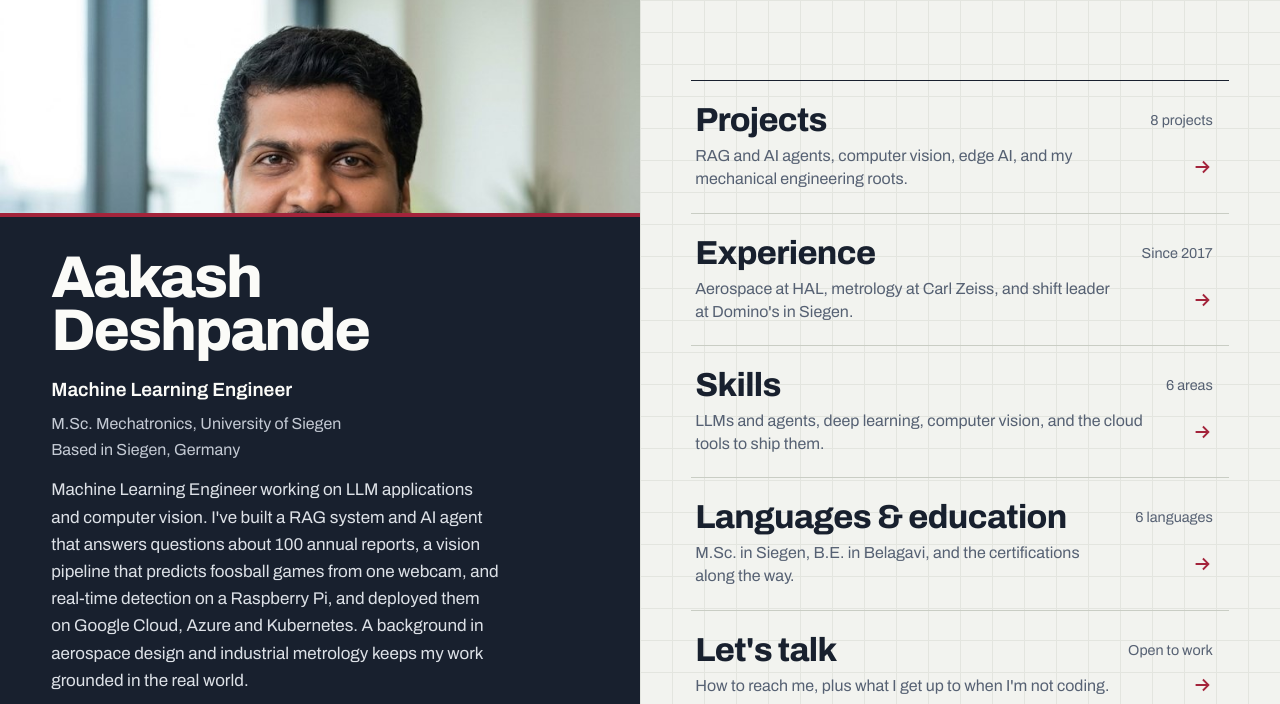
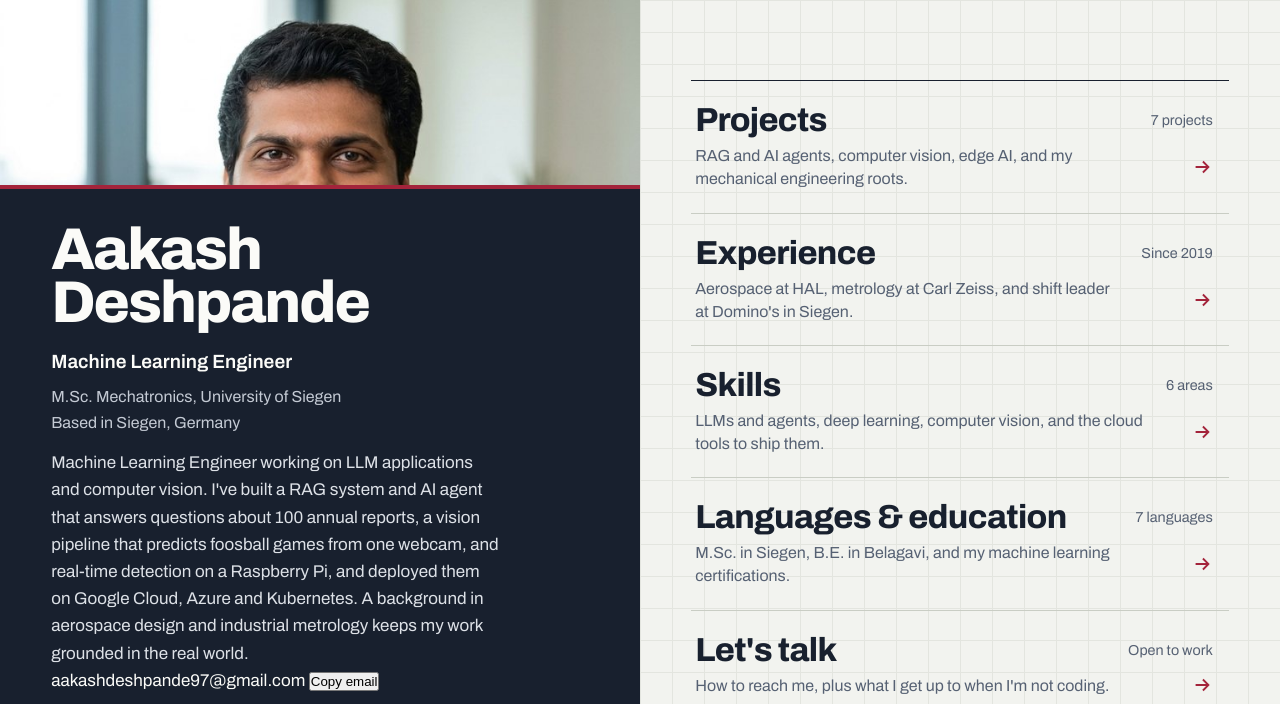
Before and after one commit to AakashDeshpande97/AakashDeshpande97.github.io, a plain HTML site: page index.html in a window 1280 px wide. Shown: the top 704 px of the page. Drawn offline with Linux system fonts and the light colour scheme.

Commit message:
Add files via upload

```diff
--- a/index.html
+++ b/index.html
@@ -20,6 +20,7 @@
       <p class="role">Machine Learning Engineer</p>
       <p class="facts">M.Sc. Mechatronics, University of Siegen<br>Based in Siegen, Germany</p>
       <p class="intro">Machine Learning Engineer working on LLM applications and computer vision. I've built a RAG system and AI agent that answers questions about 100 annual reports, a vision pipeline that predicts foosball games from one webcam, and real-time detection on a Raspberry Pi, and deployed them on Google Cloud, Azure and Kubernetes. A background in aerospace design and industrial metrology keeps my work grounded in the real world.</p>
+      <p class="addr">aakashdeshpande97@gmail.com <button class="copy" type="button" data-copy="aakashdeshpande97@gmail.com">Copy email</button></p>
       <div class="social">
         <a href="mailto:aakashdeshpande97@gmail.com">
           <svg class="icon" viewBox="0 0 24 24" fill="none" stroke="currentColor" stroke-width="2" aria-hidden="true"><rect x="3" y="5" width="18" height="14" rx="1"/><path d="m3 7 9 6 9-6"/></svg>
@@ -37,12 +38,12 @@
   <nav class="menu" aria-label="Sections">
     <ul>
       <li><a href="projects.html">
-        <span class="name">Projects</span><span class="count">8 projects</span>
+        <span class="name">Projects</span><span class="count">7 projects</span>
         <span class="line">RAG and AI agents, computer vision, edge AI, and my mechanical engineering roots.</span>
         <svg class="go" viewBox="0 0 24 24" fill="none" stroke="currentColor" stroke-width="2" aria-hidden="true"><path d="M5 12h14M13 6l6 6-6 6"/></svg>
       </a></li>
       <li><a href="experience.html">
-        <span class="name">Experience</span><span class="count">Since 2017</span>
+        <span class="name">Experience</span><span class="count">Since 2019</span>
         <span class="line">Aerospace at HAL, metrology at Carl Zeiss, and shift leader at Domino's in Siegen.</span>
         <svg class="go" viewBox="0 0 24 24" fill="none" stroke="currentColor" stroke-width="2" aria-hidden="true"><path d="M5 12h14M13 6l6 6-6 6"/></svg>
       </a></li>
@@ -52,8 +53,8 @@
         <svg class="go" viewBox="0 0 24 24" fill="none" stroke="currentColor" stroke-width="2" aria-hidden="true"><path d="M5 12h14M13 6l6 6-6 6"/></svg>
       </a></li>
       <li><a href="education.html">
-        <span class="name">Languages &amp; education</span><span class="count">6 languages</span>
-        <span class="line">M.Sc. in Siegen, B.E. in Belagavi, and the certifications along the way.</span>
+        <span class="name">Languages &amp; education</span><span class="count">7 languages</span>
+        <span class="line">M.Sc. in Siegen, B.E. in Belagavi, and my machine learning certifications.</span>
         <svg class="go" viewBox="0 0 24 24" fill="none" stroke="currentColor" stroke-width="2" aria-hidden="true"><path d="M5 12h14M13 6l6 6-6 6"/></svg>
       </a></li>
       <li><a href="contact.html">
```
Also changed, not shown: contact.html (+1 -1 lines).
